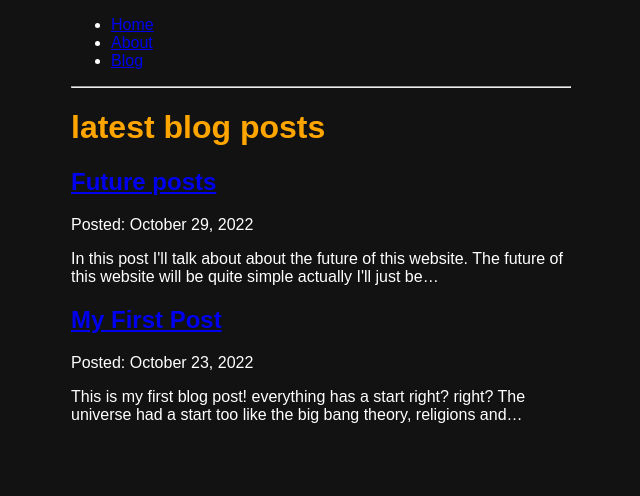
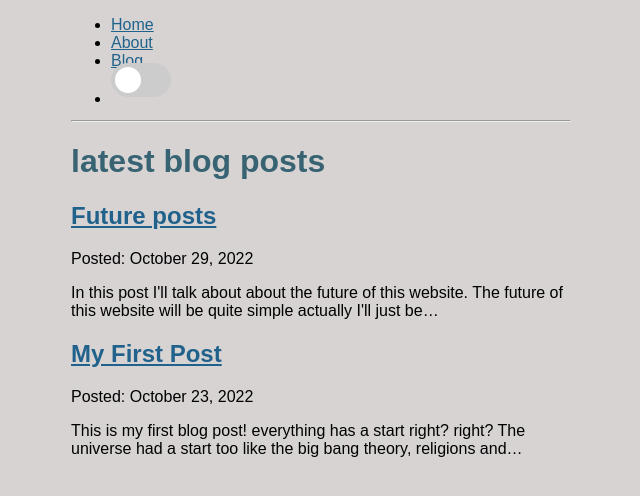
Before and after one commit to mamiri263/mamiri263-s-portfolio, a Gatsby site: page /blog in a window 1280 px wide. Shown: the whole page, without its empty margins (319-959 px from the left). Built offline with nearby package versions, Linux system fonts and the light colour scheme; Gatsby itself is replaced by a stand-in of ours.

Commit message:
full design update + darkmode

```diff
--- /dev/null
+++ b/src/components/DarkMode.css
@@ -0,0 +1,94 @@
+/* 1 */
+:root {
+    --font-color: rgb(0, 0, 0);
+    --background-color: rgb(215, 211, 211);
+    --link-color: rgb(32, 98, 139);
+}
+
+/* 2 */
+[data-theme="dark"] {
+    --font-color: #eee;
+    --background-color: rgb(11, 15, 25);
+    --link-color: rgb(112, 165, 183);
+}
+
+/* 3 */
+body {
+    background-color: var(--background-color);
+    color: var(--font-color);
+    -webkit-transition: color .3s linear;
+    -moz-transition: color .3s linear;
+    -ms-transition: color .3s linear;
+    -o-transition: color .3s linear;
+    transition: color .3s linear;
+}
+
+a {
+    color: var(--link-color);
+}
+
+Link {
+    color: var(--link-color);
+}
+
+/* Custom Dark Mode Toggle Element */
+.toggle-theme-wrapper {
+    display: flex;
+    flex-direction: row;
+    align-items: center;
+    gap: 4px;
+}
+
+.toggle-theme-wrapper span {
+    font-size: 28px;
+}
+
+.toggle-theme {
+    position: relative;
+    display: inline-block;
+    top: -7px;
+    height: 34px;
+    width: 60px;
+}
+
+.toggle-theme input {
+    display: none;
+}
+
+.slider {
+    background-color: #ccc;
+    position: absolute;
+    cursor: pointer;
+    bottom: 0;
+    left: 0;
+    right: 0;
+    top: 0;
+    transition: 0.2s;
+}
+
+.slider:before {
+    background-color: #fff;
+    bottom: 4px;
+    content: "";
+    height: 26px;
+    left: 4px;
+    position: absolute;
+    transition: 0.4s;
+    width: 26px;
+}
+
+input:checked+.slider:before {
+    transform: translateX(26px);
+}
+
+input:checked+.slider {
+    background-color: cornflowerblue;
+}
+
+.slider.round {
+    border-radius: 34px;
+}
+
+.slider.round:before {
+    border-radius: 50%;
+}
--- /dev/null
+++ b/src/components/DarkMode.tsx
@@ -0,0 +1,61 @@
+import "./DarkMode.css";
+import { ChangeEventHandler } from "react";
+import React from "react";
+
+// 1
+const setDark = () => {
+
+  // 2
+  localStorage.setItem("theme", "dark");
+
+  // 3
+  document.documentElement.setAttribute("data-theme", "dark");
+};
+
+const setLight = () => {
+  localStorage.setItem("theme", "light");
+  document.documentElement.setAttribute("data-theme", "light");
+};
+
+// 4
+const storedTheme = localStorage.getItem("theme");
+
+const prefersDark =
+  window.matchMedia &&
+  window.matchMedia("(prefers-color-scheme: dark)").matches;
+
+const defaultDark =
+  storedTheme === "dark" || (storedTheme === null && prefersDark);
+
+if (defaultDark) {
+  setDark();
+}
+
+// 5
+const toggleTheme: ChangeEventHandler<HTMLInputElement> = (e) => {
+  if (e.target.checked) {
+    setDark();
+  } else {
+    setLight();
+  }
+};
+
+const DarkMode = () => {
+  return (
+    <div className="toggle-theme-wrapper">
+      <label className="toggle-theme" htmlFor="checkbox">
+        <input
+          type="checkbox"
+          id="checkbox"
+
+          // 6
+          onChange={toggleTheme}
+          defaultChecked={defaultDark}
+        />
+        <div className="slider round"></div>
+      </label>
+    </div>
+  );
+};
+
+export default DarkMode;
--- a/src/components/layout.js
+++ b/src/components/layout.js
@@ -7,6 +7,8 @@ import {
   navLinkItem,
   navLinkText,
 } from './layout.module.css'
+import DarkMode from "./DarkMode";
+
 
 const Layout = ({ pageTitle, children }) => {
   const data = useStaticQuery(graphql`
@@ -39,6 +41,9 @@ const Layout = ({ pageTitle, children }) => {
                 Blog
               </Link>
             </li>
+            <li>
+              <DarkMode />
+            </li>
           </ul>
           <hr
             style={{
--- a/src/components/layout.module.css
+++ b/src/components/layout.module.css
@@ -5,19 +5,21 @@
 }
 
 .heading {
-  color: orange;
+  color: rgb(55, 99, 114);
 }
+
 .nav-links {
   display: flex;
   list-style: none;
   padding-left: 0;
 }
+
 .nav-link-item {
   padding-right: 2rem;
 }
 
 .nav-link-text {
-  color: whitesmoke;
+  color: azure;
   -webkit-transition: color .3s linear;
   -moz-transition: color .3s linear;
   -ms-transition: color .3s linear;
@@ -25,7 +27,9 @@
   transition: color .3s linear;
 }
 
-.nav-link-text:hover { color: gray; }
+.nav-link-text:hover {
+  color: rgb(140, 140, 140);
+}
 
 
 .site-title {
@@ -34,9 +38,3 @@
   font-weight: 700;
   margin: 3rem 0;
 }
-
-
-body {
-  background-color: #121212;
-  color: white;
-}
--- a/src/pages/index.js
+++ b/src/pages/index.js
@@ -2,10 +2,6 @@
 import * as React from 'react'
 import Layout from '../components/layout'
 import Seo from '../components/seo'
-
-const linkStyle = {
-  color: "gray"
-}
 
 
 const HomePage = () => {
@@ -13,7 +9,7 @@ const HomePage = () => {
     <main>
       <Layout pageTitle="Home Page">
         <p>Hello this is my personal blog written in gatsby.js</p>
-        <p>you can learn more about it by heading over to this page's <a style={linkStyle} href='https://github.com/mamiri263/mamiri263-portfolio'>github</a>!</p>
+        <p>you can learn more about it by heading over to this page's <a href='https://github.com/mamiri263/mamiri263-portfolio'>github</a>!</p>
       </Layout>
     </main>
   )
```
Also changed, not shown: 1 other file.
